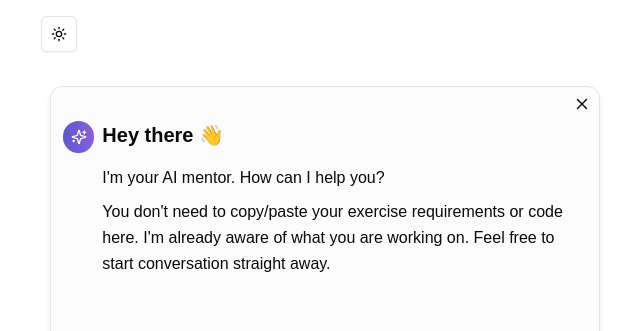
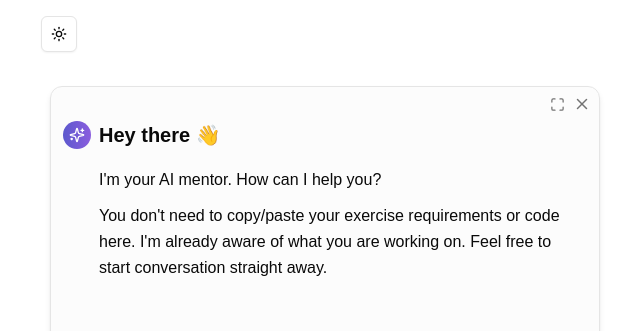
Before and after one commit to sherbolotarbaev/wedevx-ai-mvp, a Next.js app: page / in a window 1280 px wide. Both pictures are taken after a click on the element "AI". Shown: the top 331 px of the page, without its empty margins (315-955 px from the left). Built offline with nearby package versions, Linux system fonts and the light colour scheme; no server answers.

Commit message:
UI updates

```diff
--- a/src/components/ai-chat-interface.tsx
+++ b/src/components/ai-chat-interface.tsx
@@ -151,7 +151,7 @@ const AIChatInterface = () => {
 						{message.role === 'assistant' && (
 							<div
 								className={cn(
-									'size-8 rounded-full bg-gradient flex items-center justify-center',
+									'size-7 min-w-7 rounded-full bg-gradient flex items-center justify-center',
 									isStreaming && 'gradient-animate'
 								)}
 							>
@@ -160,7 +160,7 @@ const AIChatInterface = () => {
 						)}
 						<div
 							className={cn(
-								'rounded-xl max-w-[92.5%]',
+								'rounded-xl text-wrap max-w-[92.5%]',
 								message.role === 'user' &&
 									'px-3 py-2 bg-muted/30 border border-muted'
 							)}
@@ -168,7 +168,7 @@ const AIChatInterface = () => {
 							<MDXContent content={message.content} />
 						</div>
 						{message.role === 'user' && (
-							<div className='size-8 rounded-full overflow-hidden bg-secondary border border-input flex items-center justify-center'>
+							<div className='size-7 min-w-7 rounded-full overflow-hidden bg-secondary border border-input flex items-center justify-center'>
 								<Image
 									src='https://www.sherbolotarbaev.co/images/sher.png'
 									alt='User'
--- a/src/components/draggable-popup.tsx
+++ b/src/components/draggable-popup.tsx
@@ -1,52 +1,81 @@
 'use client'
 
-import { X } from 'lucide-react'
 import React, { useCallback, useEffect, useRef, useState } from 'react'
 import { Card, CardContent, CardHeader, CardTitle } from 'ui/card'
+
+import { cn } from 'utils'
+
+import { Maximize, X } from 'lucide-react'
 
 interface DraggablePopupProps {
 	trigger: React.ReactNode
 	children: React.ReactNode
 }
 
-const DraggablePopup: React.FC<DraggablePopupProps> = ({
+const AdaptiveDraggablePopup: React.FC<DraggablePopupProps> = ({
 	trigger,
 	children,
 }) => {
 	const [isOpen, setIsOpen] = useState(false)
 	const [position, setPosition] = useState({ x: 0, y: 0 })
 	const dragRef = useRef<HTMLDivElement>(null)
+	const [fullScreen, setFullScreen] = useState(false)
+	const [isMobile, setIsMobile] = useState(false)
+
+	useEffect(() => {
+		const checkMobile = () => {
+			setIsMobile(window.innerWidth < 768)
+			if (!isMobile) {
+				setFullScreen(window.innerWidth < 768)
+			}
+		}
+		checkMobile()
+		window.addEventListener('resize', checkMobile)
+		return () => window.removeEventListener('resize', checkMobile)
+	}, [])
 
 	useEffect(() => {
 		if (isOpen && dragRef.current) {
 			const { innerWidth, innerHeight } = window
 			const rect = dragRef.current.getBoundingClientRect()
 			setPosition({
-				x: (innerWidth - rect.width) / 2,
-				y: (innerHeight - rect.height) / 2,
+				x: fullScreen ? 0 : (innerWidth - rect.width) / 2,
+				y: fullScreen ? 0 : (innerHeight - rect.height) / 2,
 			})
 		}
-	}, [isOpen])
+	}, [isOpen, fullScreen])
 
-	const handleDragStart = useCallback((e: React.MouseEvent) => {
+	const handleDragStart = useCallback(
+		(e: React.MouseEvent | React.TouchEvent) => {
 			const target = dragRef.current
 			if (!target) return
 
 			const rect = target.getBoundingClientRect()
-		const offsetX = e.clientX - rect.left
-		const offsetY = e.clientY - rect.top
+			const clientX = 'touches' in e ? e.touches[0].clientX : e.clientX
+			const clientY = 'touches' in e ? e.touches[0].clientY : e.clientY
+			const offsetX = clientX - rect.left
+			const offsetY = clientY - rect.top
 
-		const handleDrag = (moveEvent: MouseEvent) => {
+			const handleDrag = (moveEvent: MouseEvent | TouchEvent) => {
 				const { innerWidth, innerHeight } = window
 				const popupWidth = rect.width
 				const popupHeight = rect.height
 
+				const moveClientX =
+					'touches' in moveEvent
+						? moveEvent.touches[0].clientX
+						: moveEvent.clientX
+				const moveClientY =
+					'touches' in moveEvent
+						? moveEvent.touches[0].clientY
+						: moveEvent.clientY
+
 				const newX = Math.min(
-				Math.max(moveEvent.clientX - offsetX, 0),
+					Math.max(moveClientX - offsetX, 0),
 					innerWidth - popupWidth
 				)
 				const newY = Math.min(
-				Math.max(moveEvent.clientY - offsetY, 0),
+					Math.max(moveClientY - offsetY, 0),
 					innerHeight - popupHeight
 				)
 
@@ -55,12 +84,18 @@ const DraggablePopup: React.FC<DraggablePopupProps> = ({
 
 			const handleDragEnd = () => {
 				document.removeEventListener('mousemove', handleDrag)
+				document.removeEventListener('touchmove', handleDrag)
 				document.removeEventListener('mouseup', handleDragEnd)
+				document.removeEventListener('touchend', handleDragEnd)
 			}
 
 			document.addEventListener('mousemove', handleDrag)
+			document.addEventListener('touchmove', handleDrag)
 			document.addEventListener('mouseup', handleDragEnd)
-	}, [])
+			document.addEventListener('touchend', handleDragEnd)
+		},
+		[]
+	)
 
 	if (!isOpen) {
 		return <div onClick={() => setIsOpen(true)}>{trigger}</div>
@@ -71,32 +106,50 @@ const DraggablePopup: React.FC<DraggablePopupProps> = ({
 			ref={dragRef}
 			style={{
 				position: 'fixed',
-				left: `${position.x}px`,
-				top: `${position.y}px`,
-				width: '550px',
-				maxWidth: '550px',
+				left: fullScreen ? '0' : `${position.x}px`,
+				top: fullScreen ? '0' : `${position.y}px`,
+				width: fullScreen ? '100%' : '550px',
+				height: fullScreen ? '100%' : 'auto',
+				maxWidth: fullScreen ? '100%' : '550px',
 				zIndex: 1000,
 			}}
-			className='shadow-md border border-input bg-primary-foreground/50 backdrop-blur-sm rounded-xl'
+			className={cn(
+				'shadow-md border border-input bg-primary-foreground/50 backdrop-blur-sm rounded-xl',
+				fullScreen && 'rounded-none'
+			)}
 		>
 			<CardHeader
-				className='cursor-move pt-2 pb-0 px-2'
+				className={cn('cursor-move pt-2 pb-0 px-2', fullScreen && 'touch-none')}
 				onMouseDown={handleDragStart}
+				onTouchStart={handleDragStart}
 			>
-				<CardTitle className='flex justify-end items-center'>
+				<CardTitle className='flex justify-end items-center gap-2'>
+					{!isMobile && (
+						<Maximize
+							onClick={() => setFullScreen(!fullScreen)}
+							size={15}
+							className='cursor-pointer text-muted-foreground hover:text-primary'
+						/>
+					)}
+
 					<X
 						onClick={() => setIsOpen(false)}
 						size={18}
-						className='cursor-pointer'
+						className='cursor-pointer text-muted-foreground hover:text-primary'
 					/>
 				</CardTitle>
 			</CardHeader>
 
-			<CardContent className='px-3 py-2 max-w-full h-[600px] max-h-[600px] overflow-y-auto flex flex-col'>
+			<CardContent
+				className={cn(
+					'px-3 py-2 max-w-full overflow-y-auto rounded-xl flex flex-col h-[600px] max-h-[600px]',
+					fullScreen && 'h-full max-h-full'
+				)}
+			>
 				{children}
 			</CardContent>
 		</Card>
 	)
 }
 
-export default DraggablePopup
+export default AdaptiveDraggablePopup
--- a/src/components/mdx-content.tsx
+++ b/src/components/mdx-content.tsx
@@ -16,7 +16,7 @@ const MDXContent: React.FC<MDXContentProps> = ({ content }) => {
 		<ReactMarkdown
 			remarkPlugins={[remarkGfm]}
 			rehypePlugins={[rehypeRaw]}
-			className='text-md flex flex-col gap-2'
+			className='text-md flex flex-col gap-2.5'
 			components={{
 				code({ node, inline, className, children, ...props }: any) {
 					const match = /language-(\w+)/.exec(className || '')
@@ -49,7 +49,11 @@ const MDXContent: React.FC<MDXContentProps> = ({ content }) => {
 				h3: ({ children }) => (
 					<h3 className='text-lg font-medium mb-1'>{children}</h3>
 				),
-				p: ({ children }) => <p className='leading-relaxed'>{children}</p>,
+				p: ({ children }) => (
+					<p className='leading-relaxed break-words whitespace-pre-wrap w-full'>
+						{children}
+					</p>
+				),
 				ul: ({ children }) => (
 					<ul className='list-disc pl-6 mb-2'>{children}</ul>
 				),
```
Lines whose indentation alone changed are shown as unchanged.
